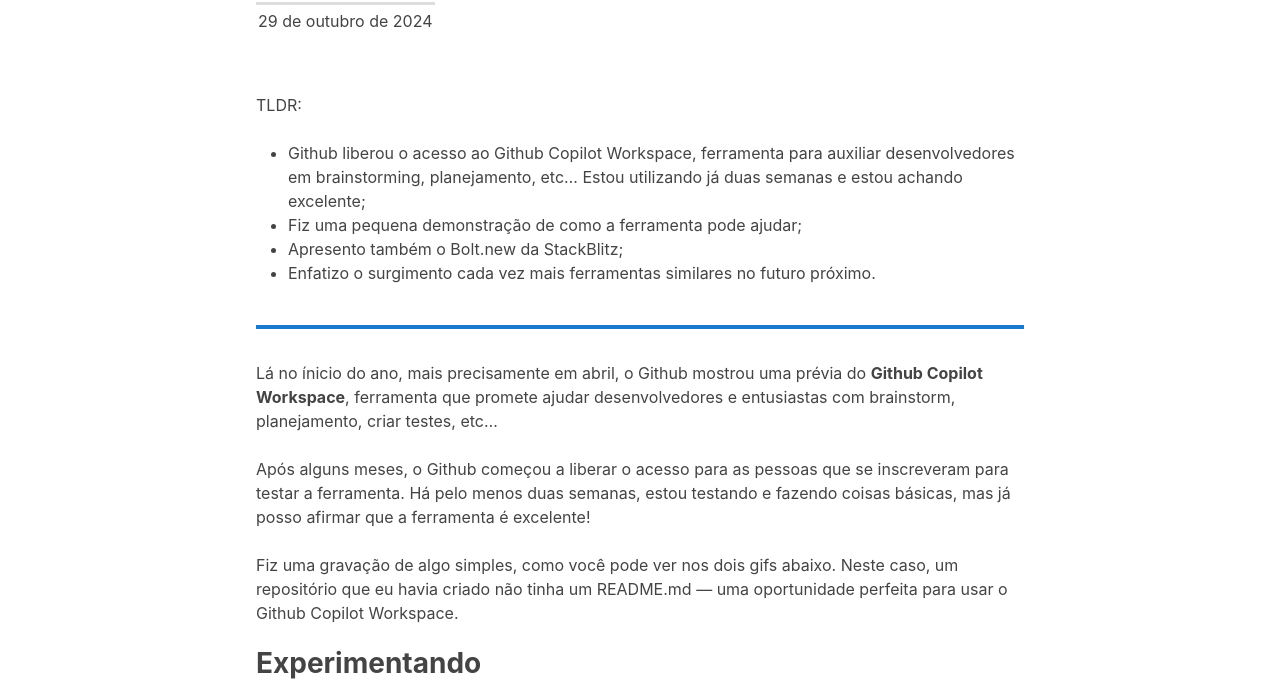
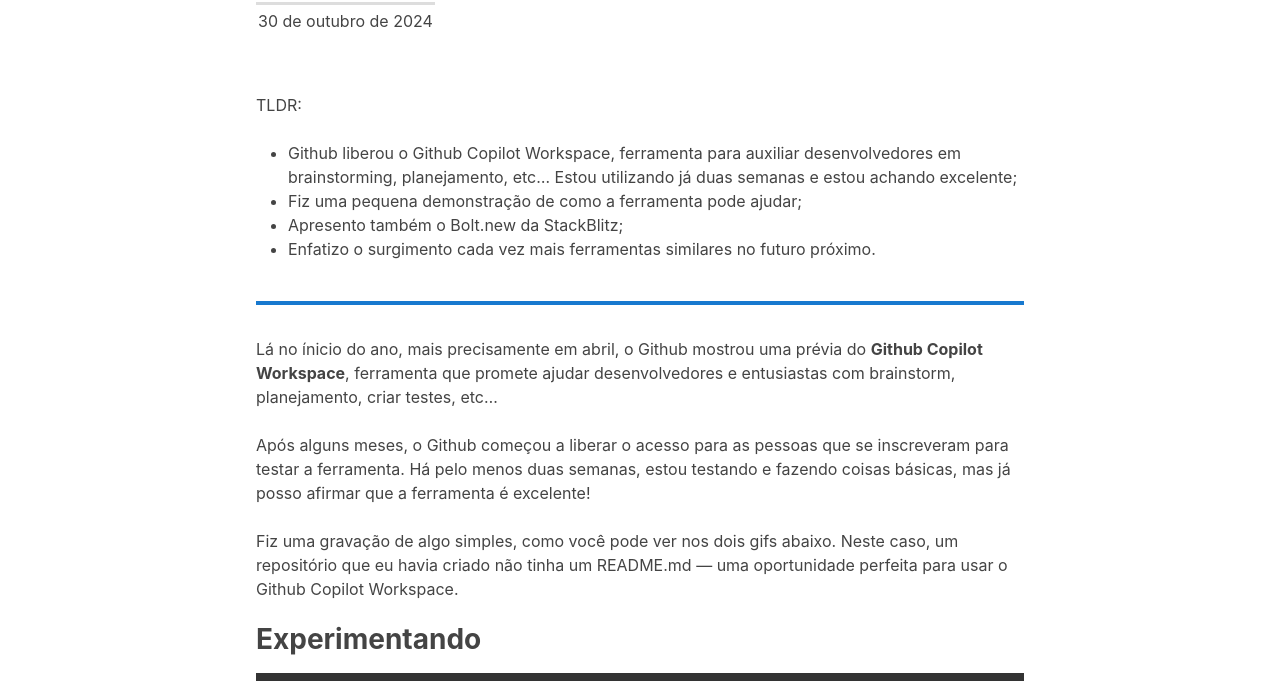
Before and after one commit to tcelestino/bloco-de-notas, an Eleventy site: page posts/2024/github-copilot-workspace.md in a window 1280 px wide. Shown: the part 134-815 px from the top of the page. Built offline with nearby package versions, Linux system fonts and the light colour scheme; Eleventy itself is replaced by a stand-in of ours; files that its build step writes are made by us from their sources; grey boxes are pictures that could not be loaded.

Commit message:
doc: improvement text

```diff
--- a/posts/2024/github-copilot-workspace.md
+++ b/posts/2024/github-copilot-workspace.md
@@ -1,11 +1,11 @@
 ---
 layout: post
 title: "Github Copilot Workspace"
-date: 2024-10-29
+date: 2024-10-30
 ---
 TLDR:
 
-- Github liberou o acesso ao Github Copilot Workspace, ferramenta para auxiliar desenvolvedores em brainstorming, planejamento, etc… Estou utilizando já duas semanas e estou achando excelente;
+- Github liberou o Github Copilot Workspace, ferramenta para auxiliar desenvolvedores em brainstorming, planejamento, etc… Estou utilizando já duas semanas e estou achando excelente;
 - Fiz uma pequena demonstração de como a ferramenta pode ajudar;
 - Apresento também o Bolt.new da StackBlitz;
 - Enfatizo o surgimento cada vez mais ferramentas similares no futuro próximo.
```
